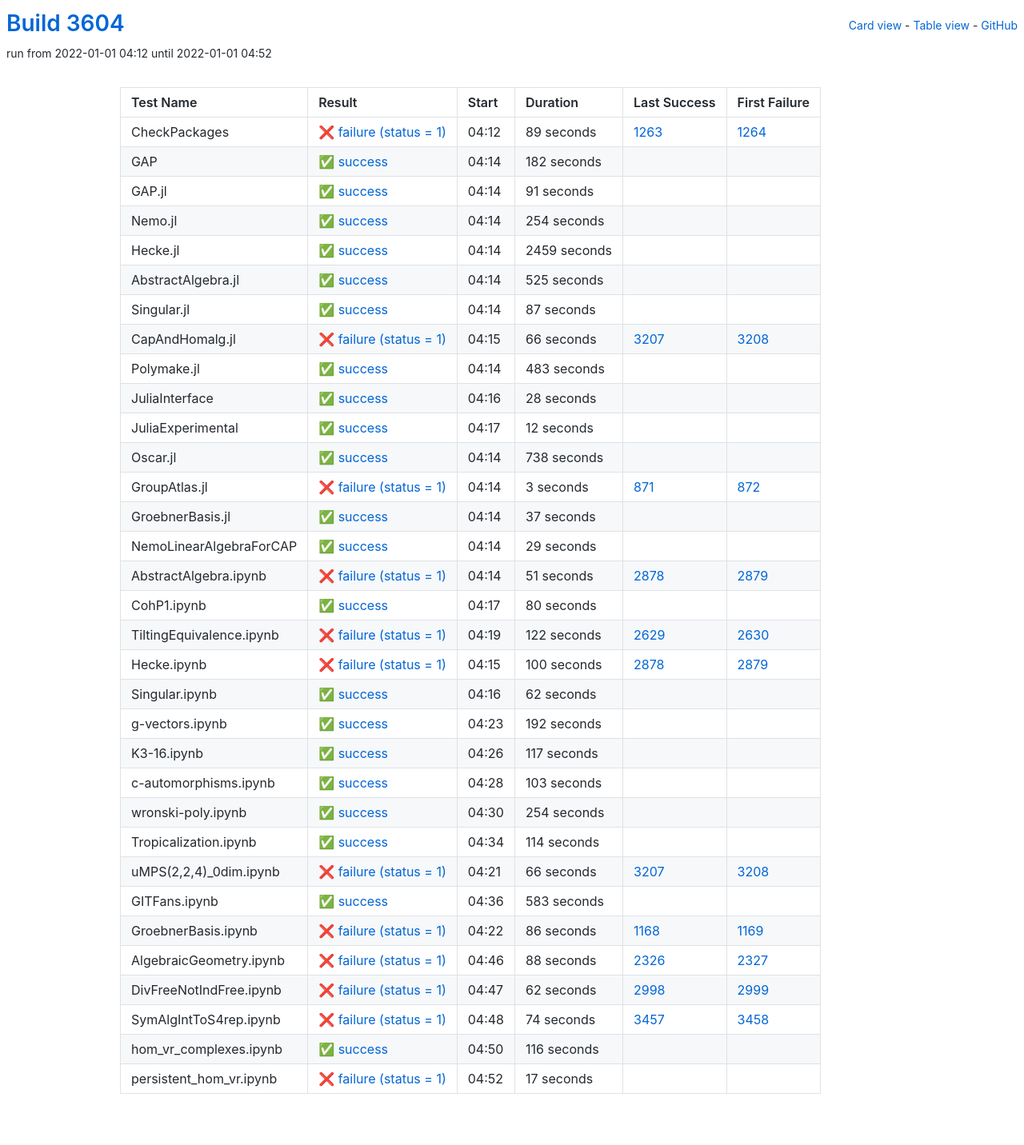
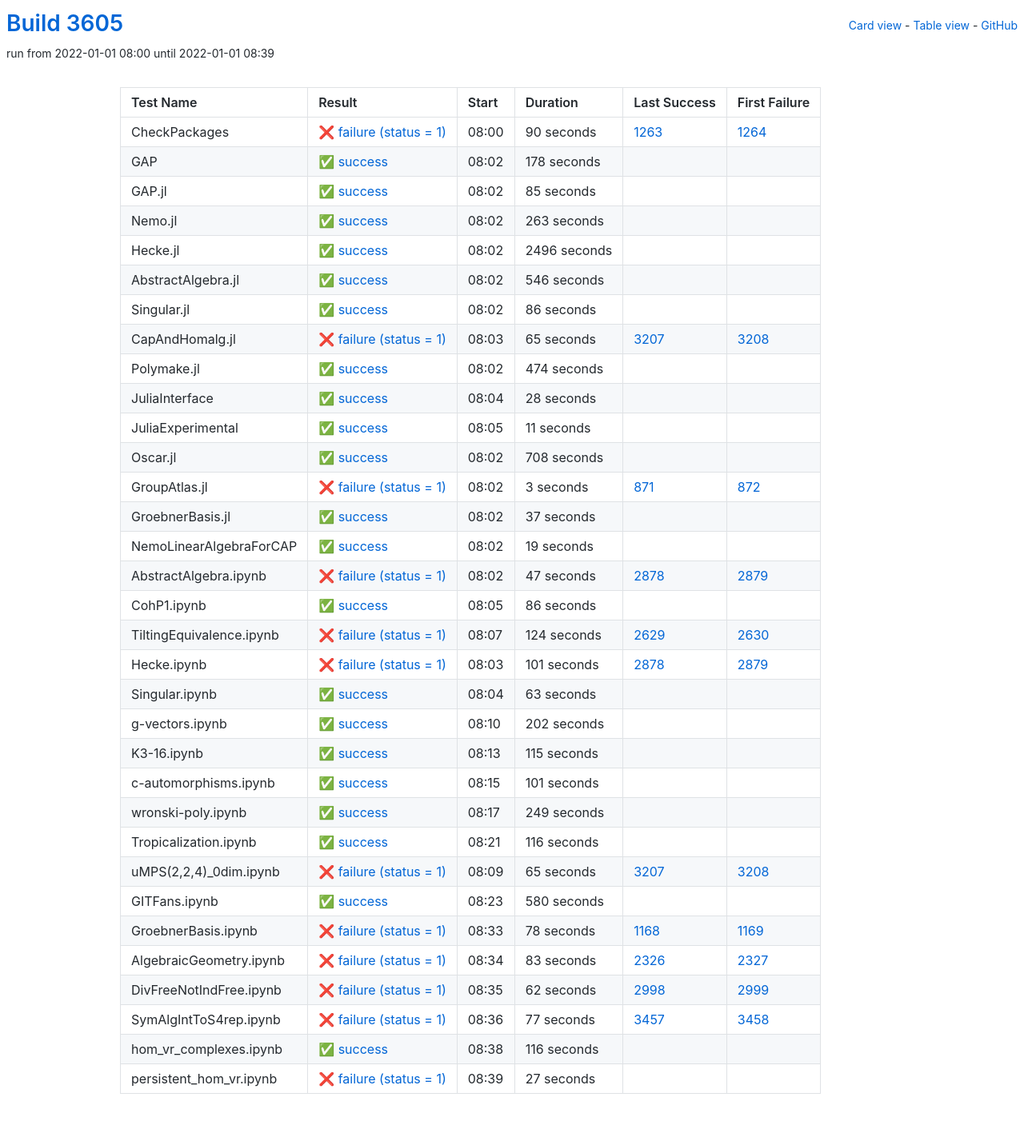
Before and after one commit to oscar-system/oscar-ci-status-stable, a Jekyll site: the page built from table.html, in a window 1280 px wide. Shown: the whole page at 80% size. Built offline with Jekyll 4.4.1, drawn with Linux system fonts in a browser that asks for light colours.

Commit message:
Build #3605

```diff
--- a/_data/ci.yml
+++ b/_data/ci.yml
@@ -1,6 +1,6 @@
 ---
-build: 3604
-build_url: https://oscarci.mathematik.uni-kl.de/job/oscar-stable/3604/
+build: 3605
+build_url: https://oscarci.mathematik.uni-kl.de/job/oscar-stable/3605/
 job: oscar-stable
 organization: oscar-system
 repo: oscar-ci-status-stable
@@ -8,116 +8,116 @@ repourl: https://github.com/oscar-system/oscar-ci-status-stable
 tests:
 - name: CheckPackages
   id: checkpackages
-  log: https://oscarci.mathematik.uni-kl.de/job/oscar-stable/3604/artifact/logs/build-3604/CheckPackages.log
-  start: 2022-01-01 04:12
+  log: https://oscarci.mathematik.uni-kl.de/job/oscar-stable/3605/artifact/logs/build-3605/CheckPackages.log
+  start: 2022-01-01 08:00
   success: false
   exitcode: 1
   status: failure
-  duration: 89
+  duration: 90
   last_success: 1263
   last_success_url: https://oscarci.mathematik.uni-kl.de/job/oscar-stable/1263/
   first_failure: 1264
   first_failure_url: https://oscarci.mathematik.uni-kl.de/job/oscar-stable/1264/
 - name: GAP
   id: gap
-  log: https://oscarci.mathematik.uni-kl.de/job/oscar-stable/3604/artifact/logs/build-3604/GAP.log
-  start: 2022-01-01 04:14
+  log: https://oscarci.mathematik.uni-kl.de/job/oscar-stable/3605/artifact/logs/build-3605/GAP.log
+  start: 2022-01-01 08:02
   success: true
   exitcode: 0
   status: success
-  duration: 182
+  duration: 178
   last_success: false
   last_success_url:
   first_failure: false
   first_failure_url:
 - name: GAP.jl
   id: gap-jl
-  log: https://oscarci.mathematik.uni-kl.de/job/oscar-stable/3604/artifact/logs/build-3604/GAP.jl.log
-  start: 2022-01-01 04:14
+  log: https://oscarci.mathematik.uni-kl.de/job/oscar-stable/3605/artifact/logs/build-3605/GAP.jl.log
+  start: 2022-01-01 08:02
   success: true
   exitcode: 0
   status: success
-  duration: 91
+  duration: 85
   last_success: false
   last_success_url:
   first_failure: false
   first_failure_url:
 - name: Nemo.jl
   id: nemo-jl
-  log: https://oscarci.mathematik.uni-kl.de/job/oscar-stable/3604/artifact/logs/build-3604/Nemo.jl.log
-  start: 2022-01-01 04:14
+  log: https://oscarci.mathematik.uni-kl.de/job/oscar-stable/3605/artifact/logs/build-3605/Nemo.jl.log
+  start: 2022-01-01 08:02
   success: true
   exitcode: 0
   status: success
-  duration: 254
+  duration: 263
   last_success: false
   last_success_url:
   first_failure: false
   first_failure_url:
 - name: Hecke.jl
   id: hecke-jl
-  log: https://oscarci.mathematik.uni-kl.de/job/oscar-stable/3604/artifact/logs/build-3604/Hecke.jl.log
-  start: 2022-01-01 04:14
+  log: https://oscarci.mathematik.uni-kl.de/job/oscar-stable/3605/artifact/logs/build-3605/Hecke.jl.log
+  start: 2022-01-01 08:02
   success: true
   exitcode: 0
   status: success
-  duration: 2459
+  duration: 2496
   last_success: false
   last_success_url:
   first_failure: false
   first_failure_url:
 - name: AbstractAlgebra.jl
   id: abstractalgebra-jl
-  log: https://oscarci.mathematik.uni-kl.de/job/oscar-stable/3604/artifact/logs/build-3604/AbstractAlgebra.jl.log
-  start: 2022-01-01 04:14
+  log: https://oscarci.mathematik.uni-kl.de/job/oscar-stable/3605/artifact/logs/build-3605/AbstractAlgebra.jl.log
+  start: 2022-01-01 08:02
   success: true
   exitcode: 0
   status: success
-  duration: 525
+  duration: 546
   last_success: false
   last_success_url:
   first_failure: false
   first_failure_url:
 - name: Singular.jl
   id: singular-jl
-  log: https://oscarci.mathematik.uni-kl.de/job/oscar-stable/3604/artifact/logs/build-3604/Singular.jl.log
-  start: 2022-01-01 04:14
+  log: https://oscarci.mathematik.uni-kl.de/job/oscar-stable/3605/artifact/logs/build-3605/Singular.jl.log
+  start: 2022-01-01 08:02
   success: true
   exitcode: 0
   status: success
-  duration: 87
+  duration: 86
   last_success: false
   last_success_url:
   first_failure: false
   first_failure_url:
 - name: CapAndHomalg.jl
   id: capandhomalg-jl
-  log: https://oscarci.mathematik.uni-kl.de/job/oscar-stable/3604/artifact/logs/build-3604/CapAndHomalg.jl.log
-  start: 2022-01-01 04:15
+  log: https://oscarci.mathematik.uni-kl.de/job/oscar-stable/3605/artifact/logs/build-3605/CapAndHomalg.jl.log
+  start: 2022-01-01 08:03
   success: false
   exitcode: 1
   status: failure
-  duration: 66
+  duration: 65
   last_success: 3207
   last_success_url: https://oscarci.mathematik.uni-kl.de/job/oscar-stable/3207/
   first_failure: 3208
   first_failure_url: https://oscarci.mathematik.uni-kl.de/job/oscar-stable/3208/
 - name: Polymake.jl
   id: polymake-jl
-  log: https://oscarci.mathematik.uni-kl.de/job/oscar-stable/3604/artifact/logs/build-3604/Polymake.jl.log
-  start: 2022-01-01 04:14
+  log: https://oscarci.mathematik.uni-kl.de/job/oscar-stable/3605/artifact/logs/build-3605/Polymake.jl.log
+  start: 2022-01-01 08:02
   success: true
   exitcode: 0
   status: success
-  duration: 483
+  duration: 474
   last_success: false
   last_success_url:
   first_failure: false
   first_failure_url:
 - name: JuliaInterface
   id: juliainterface
-  log: https://oscarci.mathematik.uni-kl.de/job/oscar-stable/3604/artifact/logs/build-3604/JuliaInterface.log
-  start: 2022-01-01 04:16
+  log: https://oscarci.mathematik.uni-kl.de/job/oscar-stable/3605/artifact/logs/build-3605/JuliaInterface.log
+  start: 2022-01-01 08:04
   success: true
   exitcode: 0
   status: success
@@ -128,32 +128,32 @@ tests:
   first_failure_url:
 - name: JuliaExperimental
   id: juliaexperimental
-  log: https://oscarci.mathematik.uni-kl.de/job/oscar-stable/3604/artifact/logs/build-3604/JuliaExperimental.log
-  start: 2022-01-01 04:17
+  log: https://oscarci.mathematik.uni-kl.de/job/oscar-stable/3605/artifact/logs/build-3605/JuliaExperimental.log
+  start: 2022-01-01 08:05
   success: true
   exitcode: 0
   status: success
-  duration: 12
+  duration: 11
   last_success: false
   last_success_url:
   first_failure: false
   first_failure_url:
 - name: Oscar.jl
   id: oscar-jl
-  log: https://oscarci.mathematik.uni-kl.de/job/oscar-stable/3604/artifact/logs/build-3604/Oscar.jl.log
-  start: 2022-01-01 04:14
+  log: https://oscarci.mathematik.uni-kl.de/job/oscar-stable/3605/artifact/logs/build-3605/Oscar.jl.log
+  start: 2022-01-01 08:02
   success: true
   exitcode: 0
   status: success
-  duration: 738
+  duration: 708
   last_success: false
   last_success_url:
   first_failure: false
   first_failure_url:
 - name: GroupAtlas.jl
   id: groupatlas-jl
-  log: https://oscarci.mathematik.uni-kl.de/job/oscar-stable/3604/artifact/logs/build-3604/GroupAtlas.jl.log
-  start: 2022-01-01 04:14
+  log: https://oscarci.mathematik.uni-kl.de/job/oscar-stable/3605/artifact/logs/build-3605/GroupAtlas.jl.log
+  start: 2022-01-01 08:02
   success: false
   exitcode: 1
   status: failure
@@ -164,8 +164,8 @@ tests:
   first_failure_url: https://oscarci.mathematik.uni-kl.de/job/oscar-stable/872/
 - name: GroebnerBasis.jl
   id: groebnerbasis-jl
-  log: https://oscarci.mathematik.uni-kl.de/job/oscar-stable/3604/artifact/logs/build-3604/GroebnerBasis.jl.log
-  start: 2022-01-01 04:14
+  log: https://oscarci.mathematik.uni-kl.de/job/oscar-stable/3605/artifact/logs/build-3605/GroebnerBasis.jl.log
+  start: 2022-01-01 08:02
   success: true
   exitcode: 0
   status: success
@@ -176,188 +176,188 @@ tests:
   first_failure_url:
 - name: NemoLinearAlgebraForCAP
   id: nemolinearalgebraforcap
-  log: https://oscarci.mathematik.uni-kl.de/job/oscar-stable/3604/artifact/logs/build-3604/NemoLinearAlgebraForCAP.log
-  start: 2022-01-01 04:14
+  log: https://oscarci.mathematik.uni-kl.de/job/oscar-stable/3605/artifact/logs/build-3605/NemoLinearAlgebraForCAP.log
+  start: 2022-01-01 08:02
   success: true
   exitcode: 0
   status: success
-  duration: 29
+  duration: 19
   last_success: false
   last_success_url:
   first_failure: false
   first_failure_url:
 - name: AbstractAlgebra.ipynb
   id: abstractalgebra-ipynb
-  log: https://oscarci.mathematik.uni-kl.de/job/oscar-stable/3604/artifact/logs/build-3604/AbstractAlgebra.ipynb.log
-  start: 2022-01-01 04:14
+  log: https://oscarci.mathematik.uni-kl.de/job/oscar-stable/3605/artifact/logs/build-3605/AbstractAlgebra.ipynb.log
+  start: 2022-01-01 08:02
   success: false
   exitcode: 1
   status: failure
-  duration: 51
+  duration: 47
   last_success: 2878
   last_success_url: https://oscarci.mathematik.uni-kl.de/job/oscar-stable/2878/
   first_failure: 2879
   first_failure_url: https://oscarci.mathematik.uni-kl.de/job/oscar-stable/2879/
 - name: CohP1.ipynb
   id: cohp1-ipynb
-  log: https://oscarci.mathematik.uni-kl.de/job/oscar-stable/3604/artifact/logs/build-3604/CohP1.ipynb.log
-  start: 2022-01-01 04:17
+  log: https://oscarci.mathematik.uni-kl.de/job/oscar-stable/3605/artifact/logs/build-3605/CohP1.ipynb.log
+  start: 2022-01-01 08:05
   success: true
   exitcode: 0
   status: success
-  duration: 80
+  duration: 86
   last_success: false
   last_success_url:
   first_failure: false
   first_failure_url:
 - name: TiltingEquivalence.ipynb
   id: tiltingequivalence-ipynb
-  log: https://oscarci.mathematik.uni-kl.de/job/oscar-stable/3604/artifact/logs/build-3604/TiltingEquivalence.ipynb.log
-  start: 2022-01-01 04:19
+  log: https://oscarci.mathematik.uni-kl.de/job/oscar-stable/3605/artifact/logs/build-3605/TiltingEquivalence.ipynb.log
+  start: 2022-01-01 08:07
   success: false
   exitcode: 1
   status: failure
-  duration: 122
+  duration: 124
   last_success: 2629
   last_success_url: https://oscarci.mathematik.uni-kl.de/job/oscar-stable/2629/
   first_failure: 2630
   first_failure_url: https://oscarci.mathematik.uni-kl.de/job/oscar-stable/2630/
 - name: Hecke.ipynb
   id: hecke-ipynb
-  log: https://oscarci.mathematik.uni-kl.de/job/oscar-stable/3604/artifact/logs/build-3604/Hecke.ipynb.log
-  start: 2022-01-01 04:15
+  log: https://oscarci.mathematik.uni-kl.de/job/oscar-stable/3605/artifact/logs/build-3605/Hecke.ipynb.log
+  start: 2022-01-01 08:03
   success: false
   exitcode: 1
   status: failure
-  duration: 100
+  duration: 101
   last_success: 2878
   last_success_url: https://oscarci.mathematik.uni-kl.de/job/oscar-stable/2878/
   first_failure: 2879
   first_failure_url: https://oscarci.mathematik.uni-kl.de/job/oscar-stable/2879/
 - name: Singular.ipynb
   id: singular-ipynb
-  log: https://oscarci.mathematik.uni-kl.de/job/oscar-stable/3604/artifact/logs/build-3604/Singular.ipynb.log
-  start: 2022-01-01 04:16
+  log: https://oscarci.mathematik.uni-kl.de/job/oscar-stable/3605/artifact/logs/build-3605/Singular.ipynb.log
+  start: 2022-01-01 08:04
   success: true
   exitcode: 0
   status: success
-  duration: 62
+  duration: 63
   last_success: false
   last_success_url:
   first_failure: false
   first_failure_url:
 - name: g-vectors.ipynb
   id: g-vectors-ipynb
-  log: https://oscarci.mathematik.uni-kl.de/job/oscar-stable/3604/artifact/logs/build-3604/g-vectors.ipynb.log
-  start: 2022-01-01 04:23
+  log: https://oscarci.mathematik.uni-kl.de/job/oscar-stable/3605/artifact/logs/build-3605/g-vectors.ipynb.log
+  start: 2022-01-01 08:10
   success: true
   exitcode: 0
   status: success
-  duration: 192
+  duration: 202
   last_success: false
   last_success_url:
   first_failure: false
   first_failure_url:
 - name: K3-16.ipynb
   id: k3-16-ipynb
-  log: https://oscarci.mathematik.uni-kl.de/job/oscar-stable/3604/artifact/logs/build-3604/K3-16.ipynb.log
-  start: 2022-01-01 04:26
+  log: https://oscarci.mathematik.uni-kl.de/job/oscar-stable/3605/artifact/logs/build-3605/K3-16.ipynb.log
+  start: 2022-01-01 08:13
   success: true
   exitcode: 0
   status: success
-  duration: 117
+  duration: 115
   last_success: false
   last_success_url:
   first_failure: false
   first_failure_url:
 - name: c-automorphisms.ipynb
   id: c-automorphisms-ipynb
-  log: https://oscarci.mathematik.uni-kl.de/job/oscar-stable/3604/artifact/logs/build-3604/c-automorphisms.ipynb.log
-  start: 2022-01-01 04:28
+  log: https://oscarci.mathematik.uni-kl.de/job/oscar-stable/3605/artifact/logs/build-3605/c-automorphisms.ipynb.log
+  start: 2022-01-01 08:15
   success: true
   exitcode: 0
   status: success
-  duration: 103
+  duration: 101
   last_success: false
   last_success_url:
   first_failure: false
   first_failure_url:
 - name: wronski-poly.ipynb
   id: wronski-poly-ipynb
-  log: https://oscarci.mathematik.uni-kl.de/job/oscar-stable/3604/artifact/logs/build-3604/wronski-poly.ipynb.log
-  start: 2022-01-01 04:30
+  log: https://oscarci.mathematik.uni-kl.de/job/oscar-stable/3605/artifact/logs/build-3605/wronski-poly.ipynb.log
+  start: 2022-01-01 08:17
   success: true
   exitcode: 0
   status: success
-  duration: 254
+  duration: 249
   last_success: false
   last_success_url:
   first_failure: false
   first_failure_url:
 - name: Tropicalization.ipynb
   id: tropicalization-ipynb
-  log: https://oscarci.mathematik.uni-kl.de/job/oscar-stable/3604/artifact/logs/build-3604/Tropicalization.ipynb.log
-  start: 2022-01-01 04:34
+  log: https://oscarci.mathematik.uni-kl.de/job/oscar-stable/3605/artifact/logs/build-3605/Tropicalization.ipynb.log
+  start: 2022-01-01 08:21
   success: true
   exitcode: 0
   status: success
-  duration: 114
+  duration: 116
   last_success: false
   last_success_url:
   first_failure: false
   first_failure_url:
 - name: uMPS(2,2,4)_0dim.ipynb
   id: umps-2-2-4-0dim-ipynb
-  log: https://oscarci.mathematik.uni-kl.de/job/oscar-stable/3604/artifact/logs/build-3604/uMPS-2-2-4-_0dim.ipynb.log
-  start: 2022-01-01 04:21
+  log: https://oscarci.mathematik.uni-kl.de/job/oscar-stable/3605/artifact/logs/build-3605/uMPS-2-2-4-_0dim.ipynb.log
+  start: 2022-01-01 08:09
   success: false
   exitcode: 1
   status: failure
-  duration: 66
+  duration: 65
   last_success: 3207
   last_success_url: https://oscarci.mathematik.uni-kl.de/job/oscar-stable/3207/
   first_failure: 3208
   first_failure_url: https://oscarci.mathematik.uni-kl.de/job/oscar-stable/3208/
 - name: GITFans.ipynb
   id: gitfans-ipynb
-  log: https://oscarci.mathematik.uni-kl.de/job/oscar-stable/3604/artifact/logs/build-3604/GITFans.ipynb.log
-  start: 2022-01-01 04:36
+  log: https://oscarci.mathematik.uni-kl.de/job/oscar-stable/3605/artifact/logs/build-3605/GITFans.ipynb.log
+  start: 2022-01-01 08:23
   success: true
   exitcode: 0
   status: success
-  duration: 583
+  duration: 580
   last_success: false
   last_success_url:
   first_failure: false
   first_failure_url:
 - name: GroebnerBasis.ipynb
   id: groebnerbasis-ipynb
-  log: https://oscarci.mathematik.uni-kl.de/job/oscar-stable/3604/artifact/logs/build-3604/GroebnerBasis.ipynb.log
-  start: 2022-01-01 04:22
+  log: https://oscarci.mathematik.uni-kl.de/job/oscar-stable/3605/artifact/logs/build-3605/GroebnerBasis.ipynb.log
+  start: 2022-01-01 08:33
   success: false
   exitcode: 1
   status: failure
-  duration: 86
+  duration: 78
   last_success: 1168
   last_success_url: https://oscarci.mathematik.uni-kl.de/job/oscar-stable/1168/
   first_failure: 1169
   first_failure_url: https://oscarci.mathematik.uni-kl.de/job/oscar-stable/1169/
 - name: AlgebraicGeometry.ipynb
   id: algebraicgeometry-ipynb
-  log: https://oscarci.mathematik.uni-kl.de/job/oscar-stable/3604/artifact/logs/build-3604/AlgebraicGeometry.ipynb.log
-  start: 2022-01-01 04:46
+  log: https://oscarci.mathematik.uni-kl.de/job/oscar-stable/3605/artifact/logs/build-3605/AlgebraicGeometry.ipynb.log
+  start: 2022-01-01 08:34
   success: false
   exitcode: 1
   status: failure
-  duration: 88
+  duration: 83
   last_success: 2326
   last_success_url: https://oscarci.mathematik.uni-kl.de/job/oscar-stable/2326/
   first_failure: 2327
   first_failure_url: https://oscarci.mathematik.uni-kl.de/job/oscar-stable/2327/
 - name: DivFreeNotIndFree.ipynb
   id: divfreenotindfree-ipynb
-  log: https://oscarci.mathematik.uni-kl.de/job/oscar-stable/3604/artifact/logs/build-3604/DivFreeNotIndFree.ipynb.log
-  start: 2022-01-01 04:47
+  log: https://oscarci.mathematik.uni-kl.de/job/oscar-stable/3605/artifact/logs/build-3605/DivFreeNotIndFree.ipynb.log
+  start: 2022-01-01 08:35
   success: false
   exitcode: 1
   status: failure
@@ -368,20 +368,20 @@ tests:
   first_failure_url: https://oscarci.mathematik.uni-kl.de/job/oscar-stable/2999/
 - name: SymAlgIntToS4rep.ipynb
   id: symalginttos4rep-ipynb
-  log: https://oscarci.mathematik.uni-kl.de/job/oscar-stable/3604/artifact/logs/build-3604/SymAlgIntToS4rep.ipynb.log
-  start: 2022-01-01 04:48
+  log: https://oscarci.mathematik.uni-kl.de/job/oscar-stable/3605/artifact/logs/build-3605/SymAlgIntToS4rep.ipynb.log
+  start: 2022-01-01 08:36
   success: false
   exitcode: 1
   status: failure
-  duration: 74
+  duration: 77
   last_success: 3457
   last_success_url: https://oscarci.mathematik.uni-kl.de/job/oscar-stable/3457/
   first_failure: 3458
   first_failure_url: https://oscarci.mathematik.uni-kl.de/job/oscar-stable/3458/
 - name: hom_vr_complexes.ipynb
   id: hom-vr-complexes-ipynb
-  log: https://oscarci.mathematik.uni-kl.de/job/oscar-stable/3604/artifact/logs/build-3604/hom_vr_complexes.ipynb.log
-  start: 2022-01-01 04:50
+  log: https://oscarci.mathematik.uni-kl.de/job/oscar-stable/3605/artifact/logs/build-3605/hom_vr_complexes.ipynb.log
+  start: 2022-01-01 08:38
   success: true
   exitcode: 0
   status: success
@@ -392,12 +392,12 @@ tests:
   first_failure_url:
 - name: persistent_hom_vr.ipynb
   id: persistent-hom-vr-ipynb
-  log: https://oscarci.mathematik.uni-kl.de/job/oscar-stable/3604/artifact/logs/build-3604/persistent_hom_vr.ipynb.log
-  start: 2022-01-01 04:52
+  log: https://oscarci.mathematik.uni-kl.de/job/oscar-stable/3605/artifact/logs/build-3605/persistent_hom_vr.ipynb.log
+  start: 2022-01-01 08:39
   success: false
   exitcode: 1
   status: failure
-  duration: 17
+  duration: 27
   last_success: false
   last_success_url:
   first_failure: false
```
Also changed, not shown: README.md.
